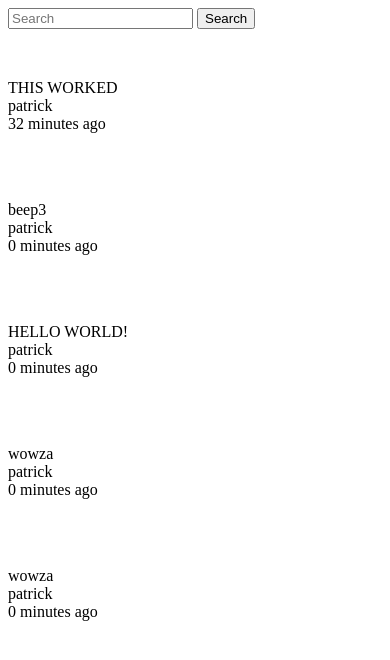
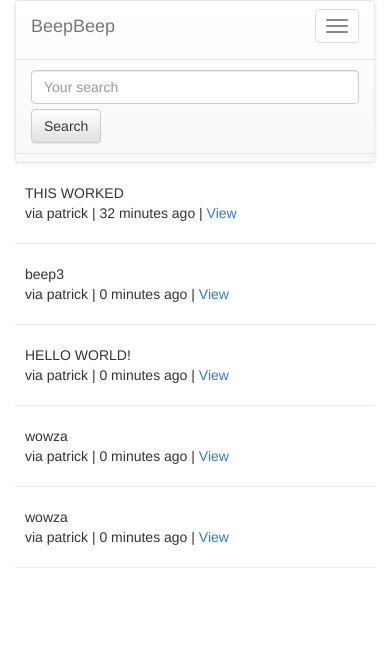
Before and after one commit to colonelrascals/beepbeep, a Django app: page /beep/ in a window 390 px wide. Shown: the top 660 px of the page. Run offline with Django 3.2, Linux system fonts and the light colour scheme; data comes from the database, SQL or seed files in the repository; some libraries are stand-ins or nearby versions.

Commit message:
bootstrap

```diff
--- a/src/beeps/templates/beeps/create_view.html
+++ b/src/beeps/templates/beeps/create_view.html
@@ -1 +1,5 @@
+{% extends 'base.html' %}
+{% block content %}
 {% include 'beeps/form.html' with form=form btn_title='Beep' %}
+
+{% endblock content %}
--- a/src/beeps/templates/beeps/delete_confirm.html
+++ b/src/beeps/templates/beeps/delete_confirm.html
@@ -1,4 +1,7 @@
+{% extends 'base.html' %}
+{% block content %}
 <form action="" method="post">{% csrf_token %}
     <p>Are you sure you want to delete the Beep"{{ object }}"?</p>
     <input type="submit" value="Confirm" />
 </form>
+{% endblock content %}
--- a/src/beeps/templates/beeps/detail_view.html
+++ b/src/beeps/templates/beeps/detail_view.html
@@ -1,3 +1,7 @@
+{% extends 'base.html' %}
+{% block content %}
 {{ object.content }}<br/>
 {{ object.user }}<br/>
 {{ object.timestamp|timesince }}
+
+{% endblock content %}
--- a/src/beeps/templates/beeps/list_view.html
+++ b/src/beeps/templates/beeps/list_view.html
@@ -1,12 +1,34 @@
-{% include 'beeps/search_form.html' %}<br>
-{% for object in object_list %}
-<p>{{ object.content }}<br/>
-{{ object.user }}<br/>
-{{ object.timestamp|timesince }} ago</p><br/><br/>
-{% empty %}
-{% if request.GET.q%}
-    No beeps found.
-{% else %}
-<p>No beeps yet.</p>
-{% endif%}
-{% endfor %}
+{% extends "base.html" %}
+
+
+{% block content %}
+
+    <div class='row'>
+        <div class='col-sm-8 col-sm-offset-2'>
+        {% for object in object_list %}
+            <div class="media">
+                  <div class="media-left">
+                    <a href="#">
+                      {% if object.image %}
+                        <img class="media-object" src="..." alt="...">
+                     {% endif %}
+                    </a>
+                  </div>
+                  <div class="media-body">
+                    {{ object.content }}<br/>
+                    via {{ object.user }} | {{ object.timestamp|timesince }} ago | <a href='{{ object.get_absolute_url }}'>View</a>
+                  </div>
+            </div>
+            <hr/>
+        {% empty %}
+            {% if request.GET.q %}
+             <p>No beeps found.</p>
+            {% else %}
+            <p>No beeps yet.</p>
+            {% endif %}
+        {% endfor %}
+
+        </div>
+    </div>
+
+{% endblock content %}
--- a/src/beeps/templates/beeps/search_form.html
+++ b/src/beeps/templates/beeps/search_form.html
@@ -1,4 +1,7 @@
-<form method='GET' action='{% url "beep:list" %}'>
-    <input type='text' name='q' placeholder='Search' value='{{ request.GET.q }}'/>
-    <input type='submit' value='Search'/>
+<form class="navbar-form navbar-left" method='GET' action='{% url "beep:list" %}'>
+    <div class="form-group">
+        <input class="form-control" type='text' name='q' placeholder='Your search' value='{{ request.GET.q }}'/>
+        </div>
+    <input class="btn btn-default" type='submit' value='Search'/>
+
 </form>
--- a/src/beeps/templates/beeps/update_view.html
+++ b/src/beeps/templates/beeps/update_view.html
@@ -1 +1,4 @@
+{% extends 'base.html' %}
+{% block content %}
 {% include 'beeps/form.html' with form=form btn_title='edit' %}
+{% endblock content %}
--- a/src/beeps/views.py
+++ b/src/beeps/views.py
@@ -1,4 +1,5 @@
 from django.contrib.auth.mixins import LoginRequiredMixin
+from django.db.models import Q
 from django.shortcuts import render, get_object_or_404
 from django.urls import reverse_lazy
 from django.views.generic import (
@@ -60,7 +61,11 @@ class BeepListView(ListView):
         query = self.request.GET.get('q', None)
 
         if query is not None:
-            qs= qs.filter(content__icontains=query)
+            qs= qs.filter(
+                Q(content__icontains=query) |
+                Q(user__username__icontains=query)
+            )
+
         return qs
 
     def get_context_data(self, *args, **kwargs):
--- /dev/null
+++ b/src/templates/base.html
@@ -0,0 +1,35 @@
+{% load static %}
+<!doctype html>
+<html lang="en">
+
+<head>
+  <title>Hello, world!</title>
+  <!-- Required meta tags -->
+  <meta charset="utf-8">
+  <meta name="viewport" content="width=device-width, initial-scale=1, shrink-to-fit=no">
+  <title>{% block title %}Beepme.co{% endblock title %}</title>
+
+  <!-- Bootstrap CSS -->
+<!-- Latest compiled and minified CSS -->
+<link rel="stylesheet" href="https://maxcdn.bootstrapcdn.com/bootstrap/3.3.7/css/bootstrap.min.css" integrity="sha384-BVYiiSIFeK1dGmJRAkycuHAHRg32OmUcww7on3RYdg4Va+PmSTsz/K68vbdEjh4u" crossorigin="anonymous">
+
+<!-- Optional theme -->
+<link rel="stylesheet" href="https://maxcdn.bootstrapcdn.com/bootstrap/3.3.7/css/bootstrap-theme.min.css" integrity="sha384-rHyoN1iRsVXV4nD0JutlnGaslCJuC7uwjduW9SVrLvRYooPp2bWYgmgJQIXwl/Sp" crossorigin="anonymous">
+</head>
+
+<body>
+  <div class='container'>
+    {% include "navbar.html" %} {% block content %} {% endblock content %}
+
+  </div>
+
+  <!-- Optional JavaScript -->
+  <!-- jQuery first, then Popper.js, then Bootstrap JS -->
+  <script src="https://code.jquery.com/jquery-3.2.1.slim.min.js" integrity="sha384-KJ3o2DKtIkvYIK3UENzmM7KCkRr/rE9/Qpg6aAZGJwFDMVNA/GpGFF93hXpG5KkN"
+    crossorigin="anonymous"></script>
+  <script src="https://cdnjs.cloudflare.com/ajax/libs/popper.js/1.12.3/umd/popper.min.js" integrity="sha384-vFJXuSJphROIrBnz7yo7oB41mKfc8JzQZiCq4NCceLEaO4IHwicKwpJf9c9IpFgh"
+    crossorigin="anonymous"></script>
+    <script src="https://maxcdn.bootstrapcdn.com/bootstrap/3.3.7/js/bootstrap.min.js" integrity="sha384-Tc5IQib027qvyjSMfHjOMaLkfuWVxZxUPnCJA7l2mCWNIpG9mGCD8wGNIcPD7Txa" crossorigin="anonymous"></script>
+</body>
+
+</html>
--- /dev/null
+++ b/src/templates/navbar.html
@@ -0,0 +1,31 @@
+<nav class="navbar navbar-default">
+        <div class="container-fluid">
+          <!-- Brand and toggle get grouped for better mobile display -->
+          <div class="navbar-header">
+            <button type="button" class="navbar-toggle collapsed" data-toggle="collapse" data-target="#bs-example-navbar-collapse-1" aria-expanded="false">
+              <span class="sr-only">Toggle navigation</span>
+              <span class="icon-bar"></span>
+              <span class="icon-bar"></span>
+              <span class="icon-bar"></span>
+            </button>
+            <a class="navbar-brand" href="{% url 'home' %}">BeepBeep</a>
+          </div>
+          {% include "beeps/search_form.html" %}
+          <!-- Collect the nav links, forms, and other content for toggling -->
+          <div class="collapse navbar-collapse" id="bs-example-navbar-collapse-1">
+            <ul class="nav navbar-nav navbar-right">
+              <li><a href="#">Link</a></li>
+              <li class="dropdown">
+                <a href="#" class="dropdown-toggle" data-toggle="dropdown" role="button" aria-haspopup="true" aria-expanded="false">Dropdown <span class="caret"></span></a>
+                <ul class="dropdown-menu">
+                  <li><a href="#">Action</a></li>
+                  <li><a href="#">Another action</a></li>
+                  <li><a href="#">Something else here</a></li>
+                  <li role="separator" class="divider"></li>
+                  <li><a href="#">Separated link</a></li>
+                </ul>
+              </li>
+            </ul>
+          </div><!-- /.navbar-collapse -->
+        </div><!-- /.container-fluid -->
+      </nav>
```
Also changed, not shown: src/templates/home.html (+2 -33 lines).
